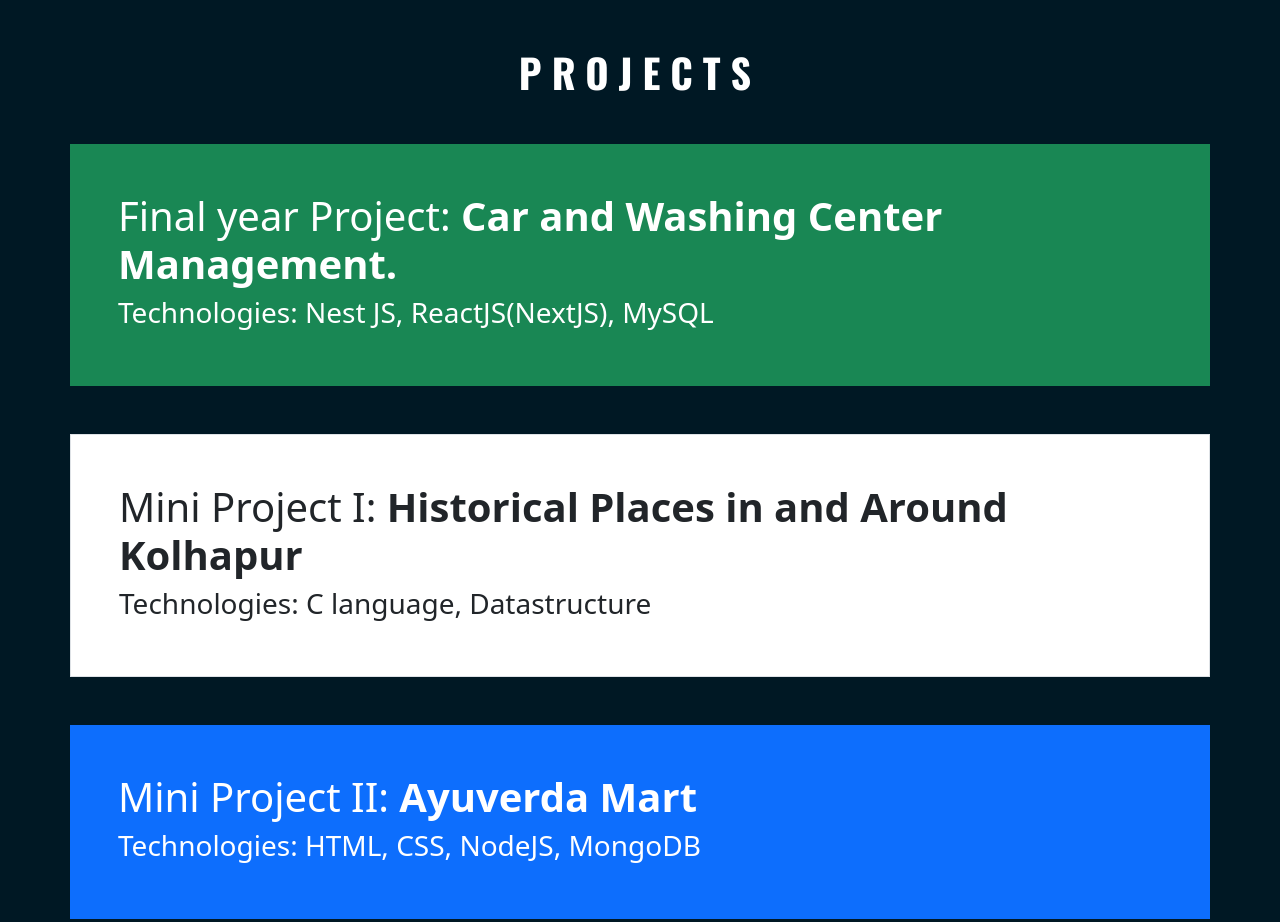
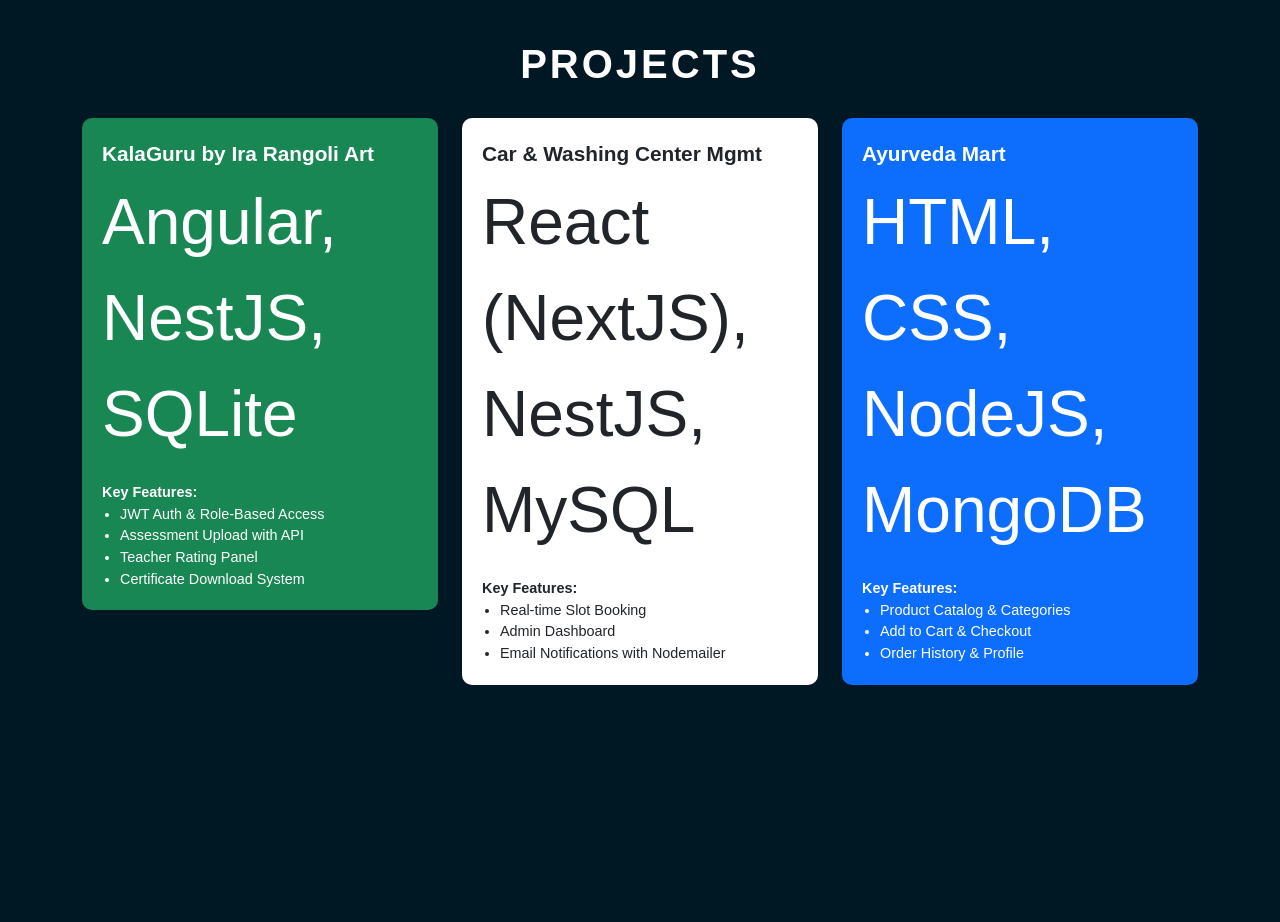
Before and after one commit to avishkar-sapkal/avishkar-sapkal.github.io, a plain HTML site: page project.html in a window 1280 px wide. After the commit the page ends 800 px from the top, so only its background shows below. Drawn offline with nearby package versions, Linux system fonts and the light colour scheme.

Commit message:
Updated Project

```diff
--- a/project.html
+++ b/project.html
@@ -2,48 +2,126 @@
 <html lang="en">
 
 <head>
-    <title>Project</title>
-    <meta charset="utf-8">
-    <meta name="viewport" content="width=device-width, initial-scale=1">
-    <link href="https://cdn.jsdelivr.net/npm/bootstrap@5.3.3/dist/css/bootstrap.min.css" rel="stylesheet">
-    <script src="https://cdn.jsdelivr.net/npm/bootstrap@5.3.3/dist/js/bootstrap.bundle.min.js"></script>
+    <title>Projects</title>
+    <meta charset="UTF-8" />
+    <meta name="viewport" content="width=device-width, initial-scale=1" />
+    <link href="https://cdn.jsdelivr.net/npm/bootstrap@5.3.3/dist/css/bootstrap.min.css" rel="stylesheet" />
+
+    <style>
+        body {
+            background-color: #001824;
+            color: white;
+            font-family: 'Poppins', sans-serif;
+        }
+
+        .project-box {
+            background-color: #0d6efd;
+            border-radius: 10px;
+            padding: 20px;
+            min-height: 250px;
+            transition: transform 0.2s ease, box-shadow 0.2s ease;
+            display: flex;
+            flex-direction: column;
+            gap: 10px;
+
+        }
+
+        .project-box:hover {
+            transform: scale(1.02);
+            box-shadow: 0 0 15px rgba(255, 255, 255, 0.3);
+        }
+
+        .project-title {
+            font-size: 1.3rem;
+            font-weight: 600;
+            margin-bottom: 5px;
+        }
+
+        .project-tech {
+            font-size: 4rem;
+            margin-bottom: 10px;
+        }
+
+        .project-features {
+            font-size: 0.9rem;
+        }
+
+        .project-features ul {
+            padding-left: 18px;
+            margin: 0;
+        }
+
+        h1.title {
+            text-align: center;
+            margin-top: 40px;
+            margin-bottom: 30px;
+            font-weight: 700;
+            letter-spacing: 3px;
+        }
+    </style>
 </head>
 
+<body>
+    <div class="container">
+        <h1 class="title text-white">PROJECTS</h1>
 
-<style>
-    @import url('https://fonts.googleapis.com/css2?family=Oswald:wght@200..700&family=Poppins:ital,wght@0,100;0,200;0,300;0,400;0,500;0,600;0,700;0,800;0,900;1,100;1,200;1,300;1,400;1,500;1,600;1,700;1,800;1,900&display=swap');
+        <div class="row g-4">
+            <!-- Box 1 -->
+            <div class="col-md-4">
+                <div class="project-box bg-success">
+                    <div>
+                        <div class="project-title">KalaGuru by Ira Rangoli Art</div>
+                        <div class="project-tech">Angular, NestJS, SQLite</div>
+                    </div>
+                    <div class="project-features">
+                        <strong>Key Features:</strong>
+                        <ul>
+                            <li>JWT Auth & Role-Based Access</li>
+                            <li>Assessment Upload with API</li>
+                            <li>Teacher Rating Panel</li>
+                            <li>Certificate Download System</li>
+                        </ul>
+                    </div>
+                </div>
+            </div>
 
-    .container {
-        transition: all 0.3s ease;
-    }
+            <!-- Box 2 -->
+            <div class="col-md-4">
+                <div class="project-box bg-white text-dark">
+                    <div>
+                        <div class="project-title">Car & Washing Center Mgmt</div>
+                        <div class="project-tech">React (NextJS), NestJS, MySQL</div>
+                    </div>
+                    <div class="project-features">
+                        <strong>Key Features:</strong>
+                        <ul>
+                            <li>Real-time Slot Booking</li>
+                            <li>Admin Dashboard</li>
+                            <li>Email Notifications with Nodemailer</li>
+                        </ul>
+                    </div>
+                </div>
+            </div>
 
-    .container:hover {
-        cursor: pointer;
-        transform: translateY(-5px);
-        box-shadow: 8px 8px 8px rgba(247, 247, 246, 0.943);
-    }
-</style>
-
-<body style="background-color:#001824;">
-
-    <h1 class="text-white text-center pt-5" style="letter-spacing: 10px; font-family: Oswald, serif; font-weight: 900;">PROJECTS</h1>
-    <div id="div1" class="container p-5 my-5 bg-success text-white">
-        <h1 class="display-6">Final year Project: <strong style="font-weight: 700;">Car and Washing Center
-                Management.</strong></h1>
-        <h3>Technologies: Nest JS, ReactJS(NextJS), MySQL</h3>
+            <!-- Box 3 -->
+            <div class="col-md-4">
+                <div class="project-box bg-primary">
+                    <div>
+                        <div class="project-title">Ayurveda Mart</div>
+                        <div class="project-tech">HTML, CSS, NodeJS, MongoDB</div>
+                    </div>
+                    <div class="project-features">
+                        <strong>Key Features:</strong>
+                        <ul>
+                            <li>Product Catalog & Categories</li>
+                            <li>Add to Cart & Checkout</li>
+                            <li>Order History & Profile</li>
+                        </ul>
+                    </div>
+                </div>
+            </div>
+        </div>
     </div>
-
-    <div class="container p-5 bg-white my-5 border">
-        <h1 class="display-6">Mini Project I: <strong style="font-weight: 700;">Historical Places in and Around
-                Kolhapur</strong></h1>
-        <h3>Technologies: C language, Datastructure</h3>
-    </div>
-
-    <div class="container p-5 my-5 bg-primary text-white">
-        <h1 class="display-6">Mini Project II: <strong style="font-weight: 700;">Ayuverda Mart</strong></h1>
-        <h3>Technologies: HTML, CSS, NodeJS, MongoDB</h3>
-    </div>
-
 </body>
 
 </html>
```
